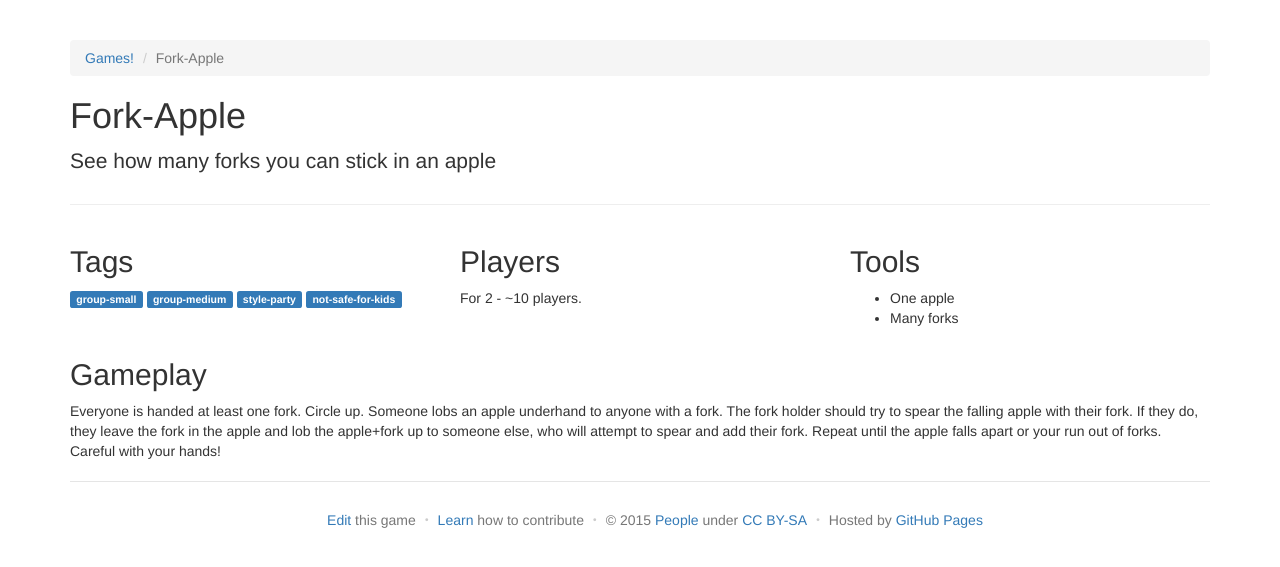
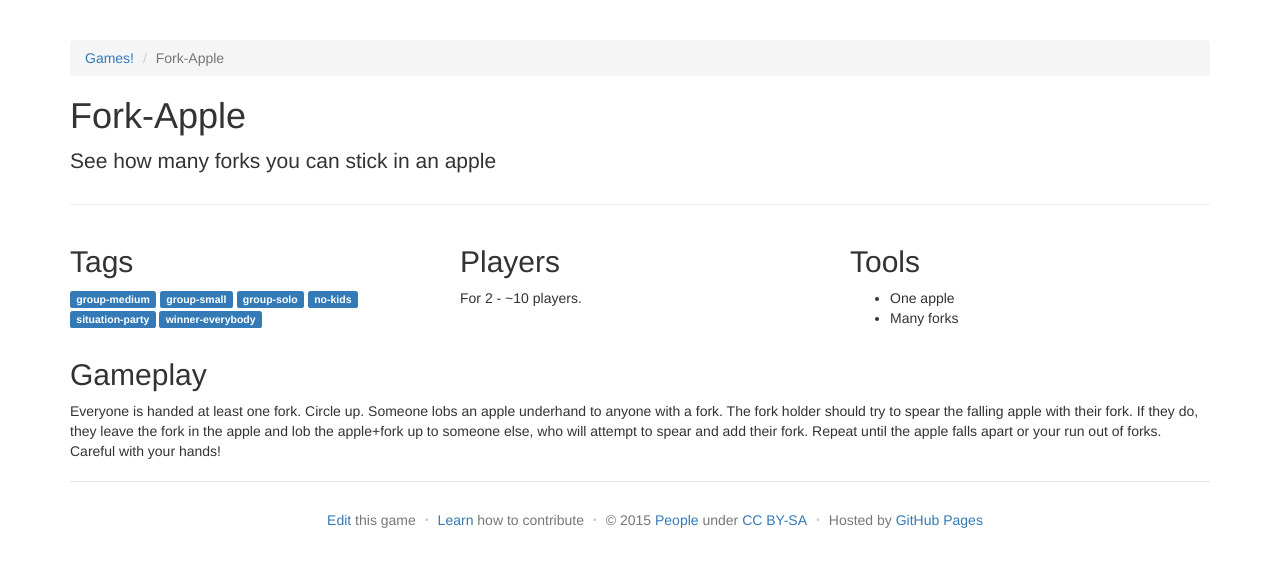
Before and after one commit to davidselassie/games, a Jekyll site: the page built from _games/forkapple.md, in a window 1280 px wide. Shown: the top 567 px of the page. Built offline with Jekyll 4.4.1, drawn with Linux system fonts in a browser that asks for light colours.

Commit message:
Update forkapple.md

```diff
--- a/_games/forkapple.md
+++ b/_games/forkapple.md
@@ -1,10 +1,12 @@
 ---
 title: Fork-Apple
 tags:
+  - group-medium
   - group-small
-  - group-medium
-  - style-party
-  - not-safe-for-kids
+  - group-solo
+  - no-kids
+  - situation-party
+  - winner-everybody
 
 oneliner: See how many forks you can stick in an apple
 players: 2 - ~10
```
